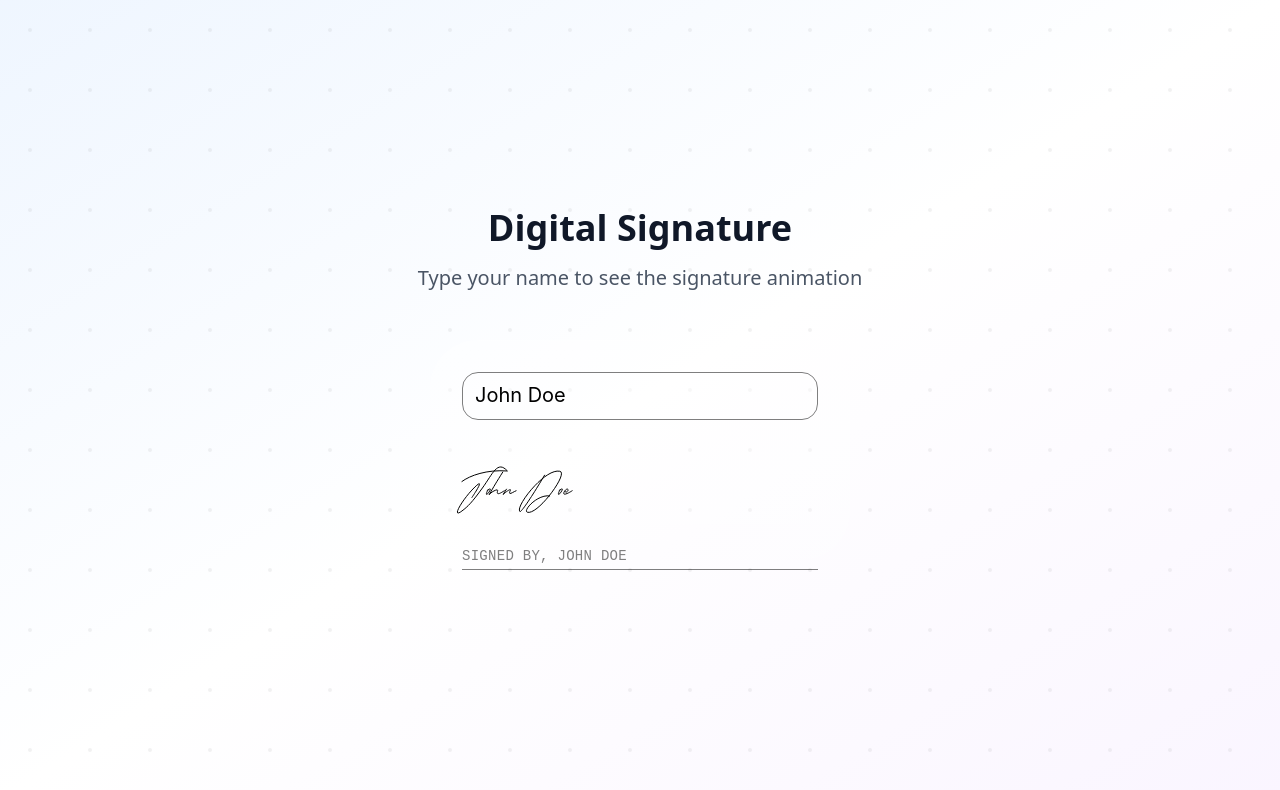
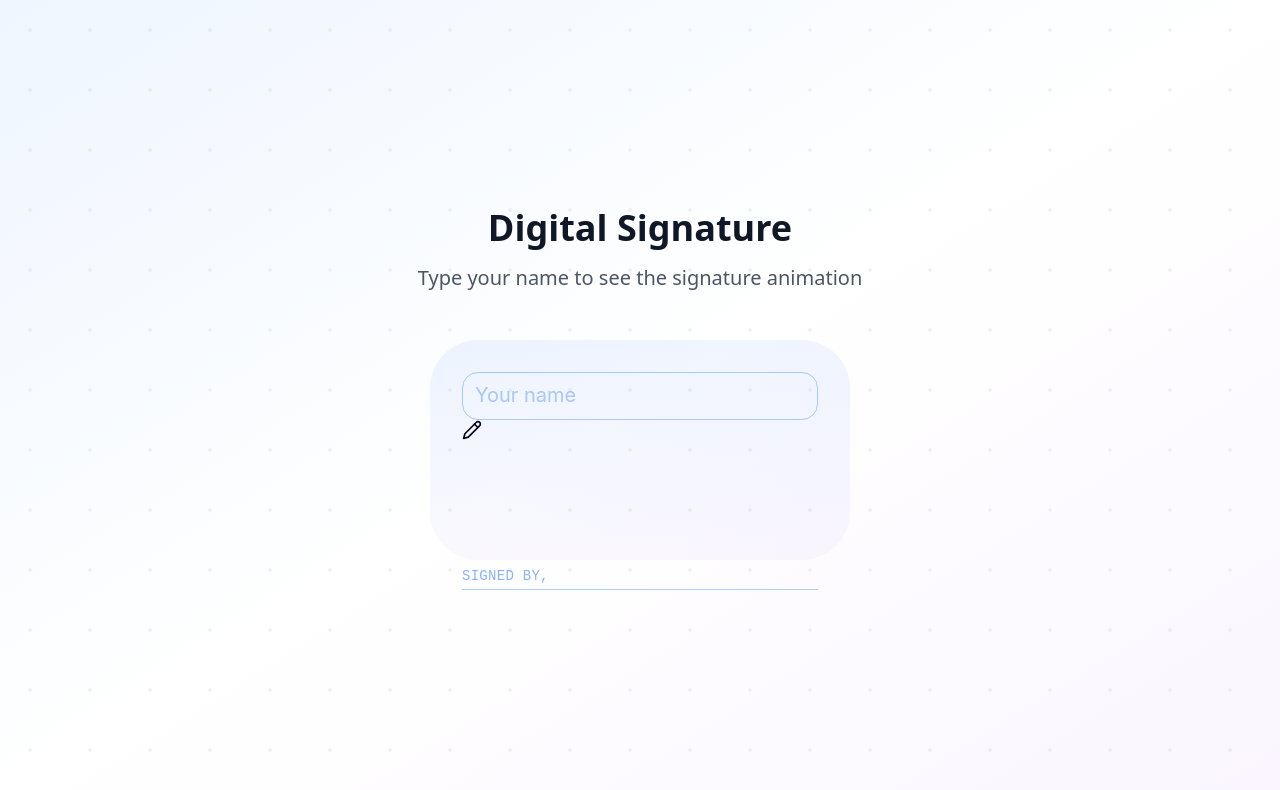
Before and after one commit to drewmudry/finalsign-fe, a Next.js app: page /sign in a window 1280 px wide. Shown: the top 790 px of the page. Built offline with nearby package versions, Linux system fonts and the light colour scheme.

Commit message:
change sign route

```diff
--- a/src/app/sign/page.tsx
+++ b/src/app/sign/page.tsx
@@ -33,7 +33,22 @@ export default function SignPage() {
 
         {/* Signature Input Component */}
         <div className="flex justify-center mb-8">
-        <SignatureInput autoType="John Doe" />
+          <SignatureInput
+            strokeWidth={1}
+            colorScheme="custom"
+            customColors={{
+              background: 'linear-gradient(180deg, rgba(59,130,246,0.08) 0%, rgba(139,92,246,0.04) 100%)',
+              border: 'rgba(59,130,246,0.15)',
+              borderActive: 'rgba(59,130,246,0.4)',
+              text: 'rgba(0, 0, 0, 0.5)',
+              stroke: 'url(#signature-gradient)',
+              placeholder: 'rgba(59,130,246,0.5)',
+              signedBy: 'rgba(59,130,246,0.6)'
+            }}
+            preventLayoutShift={true}
+            fixedHeight={true}
+            autoTypeDelay={1500}
+          />
         </div>
 
         {/* Success message */}
```
